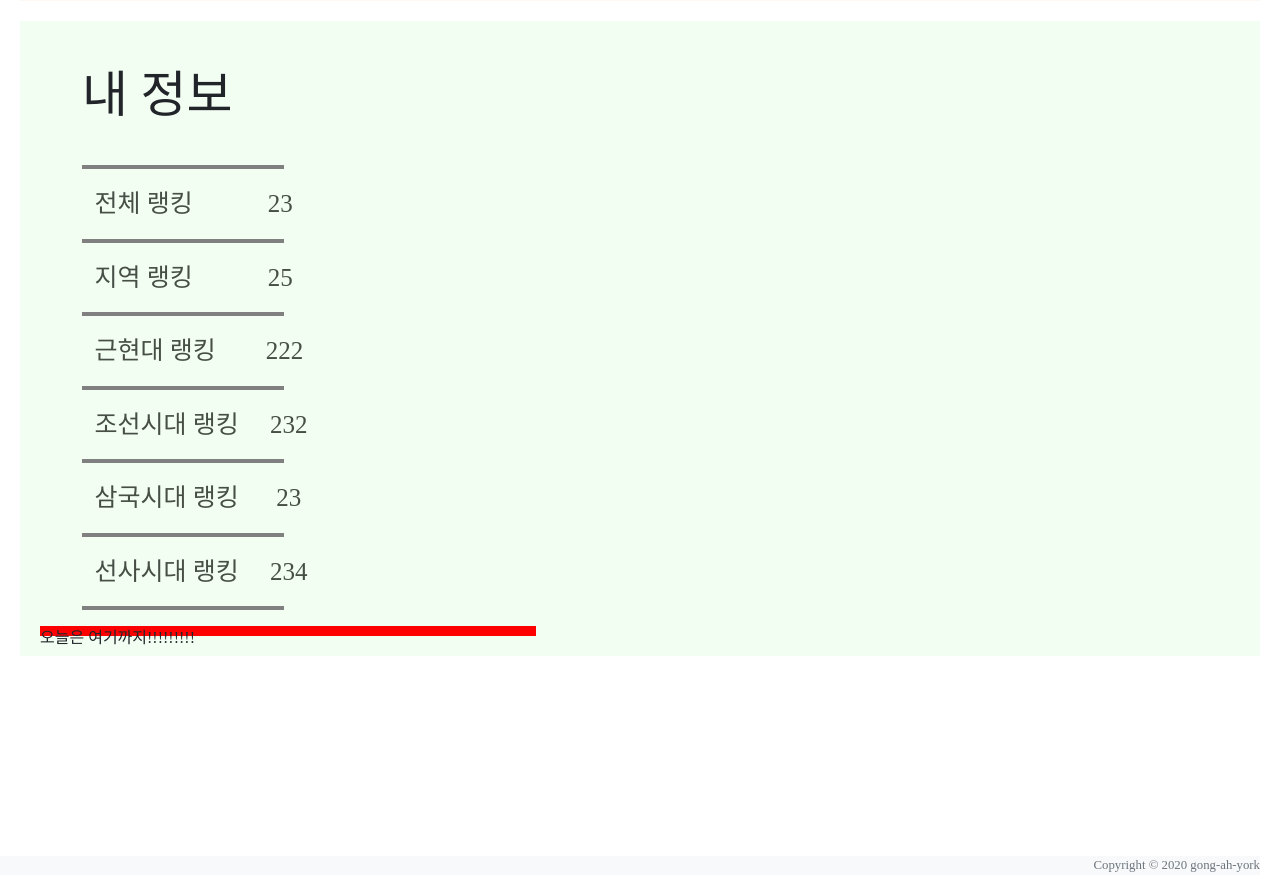
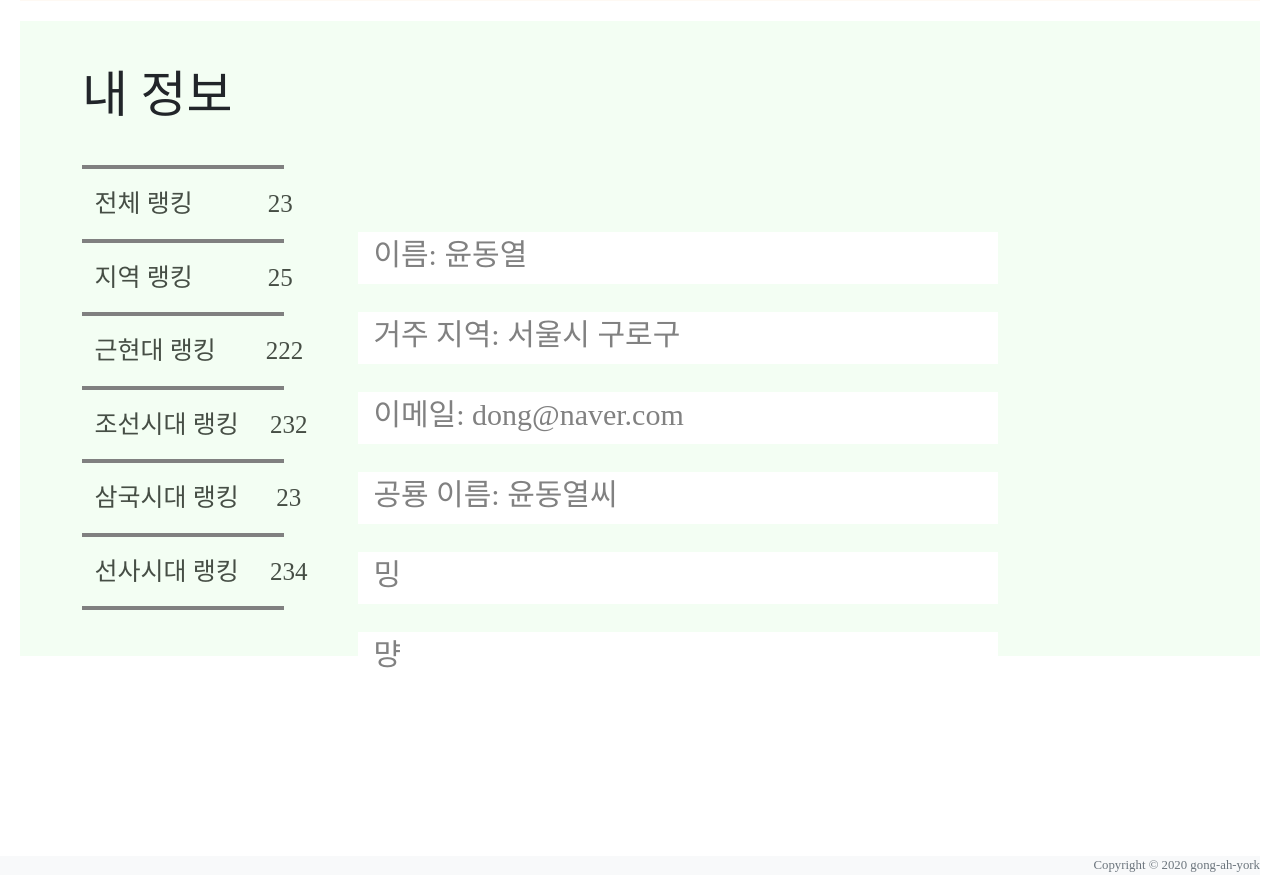
Before and after one commit to hyesungoh/dino_history, a Django app: page /mypage/ in a window 1280 px wide. Shown: the part 736-1612 px from the top of the page. Run offline with Django 3.2, Linux system fonts and the light colour scheme; some libraries are stand-ins or nearby versions.

Commit message:
마이페이지 정보란, 메인페이지 1 2 3등 추가

```diff
--- a/dino_history/user/templates/user/mypage.html
+++ b/dino_history/user/templates/user/mypage.html
@@ -46,9 +46,26 @@
         <hr style="width:16%; border:solid 2px; color: gray; margin-left: 5%;">
        </div>
     </div>
-    <div id="my_name" style="width: 40%; height: 10px; background-color: red; z-index:auto; position:relative; top: 0px;left: 20px; bottom: 50px;">
-      오늘은 여기까지!!!!!!!!!
+    <div style="font-size: 30px; color: #818181;">
+    <div id="my_name" style="width: 50%; height: 52px; background-color: white; position: absolute; left: 28%; top: 121%;">
+      &nbsp; 이름: 윤동열
     </div>
+    <div id="my_local" style="width: 50%; height: 52px; background-color: white; position: absolute; left: 28%; top: 131%;">
+      &nbsp; 거주 지역: 서울시 구로구
+    </div>
+    <div id="my_mail" style="width: 50%; height: 52px; background-color: white; position: absolute; left: 28%; top: 141%;">
+      &nbsp; 이메일: dong@naver.com
+    </div>
+    <div id="my_pet" style="width: 50%; height: 52px; background-color: white; position: absolute; left: 28%; top: 151%;">
+      &nbsp; 공룡 이름: 윤동열씨
+    </div>
+    <div id="my_etc1" style="width: 50%; height: 52px; background-color: white; position: absolute; left: 28%; top: 161%;">
+      &nbsp; 밍
+    </div>
+    <div id="my_etc2" style="width: 50%; height: 52px; background-color: white; position: absolute; left: 28%; top: 171%;">
+      &nbsp; 먕
+    </div>
+  </div>
   </div>
   </section>
 {% endblock %}
```
Also changed, not shown: dino_history/heritage/templates/heritage/main.html (+5 -2 lines), dino_history/heritage/static/heritage/img/1hj.png (added), dino_history/heritage/static/heritage/img/2de.png (added), dino_history/heritage/static/heritage/img/3hj.png (added).
